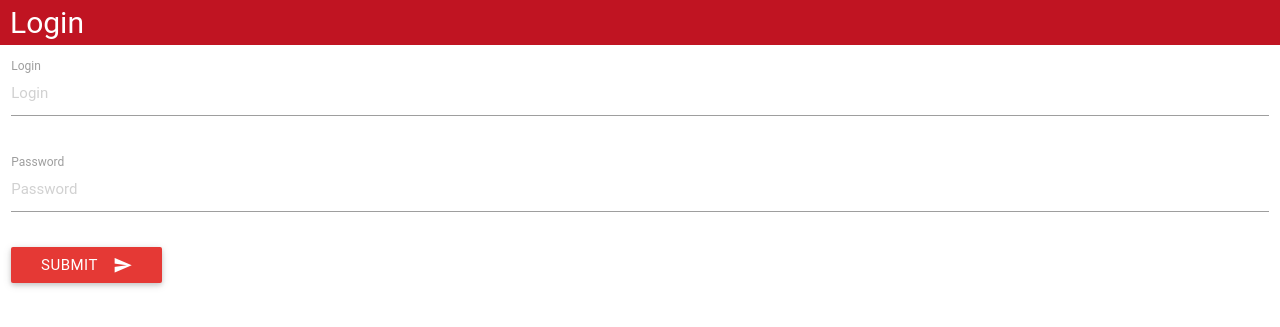
After one commit to Lugoto/site_lekkers, a PHP site: page /login.php in a window 1280 px wide. The commit adds this page. Shown: the top 327 px of the page. Run offline with PHP 8.4, Linux system fonts and the light colour scheme; some web fonts are replaced.

Commit message:
Implémentation de la page Login

```diff
--- /dev/null
+++ b/css/styleLogin.css
@@ -0,0 +1,3 @@
+.input-field input[type=text]:focus + label,.input-field input[type=password]:focus + label {
+    color: #be1423 ;
+}
--- a/index.php
+++ b/index.php
@@ -35,7 +35,7 @@
     </div>
 
     <div class="acceuil">
-      <img src="img/acceuil.png" alt="" />
+        <img src="img/acceuil.png" alt=""/>
     </div>
 
 
--- /dev/null
+++ b/login.php
@@ -0,0 +1,74 @@
+<!doctype html>
+<html lang="fr">
+<head>
+    <meta charset="utf-8">
+    <meta http-equiv="content-type" content="text/html; charset=utf-8"/>
+    <link rel="icon" href="favicon.ico"/>
+    <link href="http://fonts.googleapis.com/icon?family=Material+Icons" rel="stylesheet">
+    <link type="text/css" rel="stylesheet" href="css/materialize.min.css" media="screen"/>
+    <link type="text/css" rel="stylesheet" href="css/style.css"/>
+    <link type="text/css" rel="stylesheet" href="css/styleLogin.css"/>
+    <link type="text/css" rel="stylesheet" href="css/animate.css"/>
+    <link type="text/css" rel="stylesheet" href="css/hover.css" media="all">
+    <script src="js/jquery-1.12.3.min.js"></script>
+    <script type="text/javascript" src="js/materialize.min.js"></script>
+    <meta name="viewport" content="width=device-width, initial-scale=1.0"/>
+    <title>lekkersLogin</title>
+</head>
+<body>
+
+<?php if (empty($_POST['login'])) { ?>
+    <div class="nav-wrapper" style="margin-bottom: 10px">
+        <div class="white-text" style="font-size: 2em; margin-left: 10px;">Login</div>
+    </div>
+    <form class="col s12" action="login.php" method="post">
+        <div class="row">
+            <div class="input-field col s12 ">
+                <input placeholder="Login" id="login" type="text" name="login" class="validate">
+                <label for="login">Login</label>
+            </div>
+        </div>
+        <div class="row">
+            <div class="input-field col s12">
+                <input placeholder="Password" id="password" type="password" name="password" class="validate">
+                <label for="password">Password</label>
+            </div>
+        </div>
+        <div class="row">
+            <div class=" col s6">
+                <button class="btn red darken-1 waves-effect waves-light" type="submit" name="action">Submit
+                    <i class="material-icons right">send</i>
+                </button>
+            </div>
+        </div>
+    </form>
+    <!--    Code en attendant la BDD -->
+<?php } elseif ($_POST['login'] == 'admin' && sha1($_POST['password']) == "ebfc7910077770c8340f63cd2dca2ac1f120444f") { ?>
+    <div class="nav-wrapper">
+        <div class="white-text" style="font-size: 2em; margin-left: 10px;">Bienvenue Admin</div>
+    </div>
+    <form action="login.php" method="post">
+        <div class="col s6" style="margin-top: 5px">
+            <button class="btn red darken-2 waves-effect waves-light" type="submit" name="action">Retour à la page login
+                <i class="material-icons right">send</i>
+            </button>
+        </div>
+    </form>
+    <ul class="collapsible" data-collapsible="accordion">
+        <li>
+            <div class="collapsible-header"><i class="material-icons">view_module</i>Gestion des images</div>
+            <div class="collapsible-body">
+                <p>Mettre la gestion des images ici (Dylan)</p>
+            </div>
+        </li>
+        <li>
+            <div class="collapsible-header"><i class="material-icons">playlist_add</i>Section à ajouter</div>
+            <div class="collapsible-body">
+                <p>Rien pour le moment</p>
+            </div>
+        </li>
+    </ul>
+<?php }
+else ?>
+</body>
+</html>
```
Lines whose indentation alone changed are shown as unchanged.
